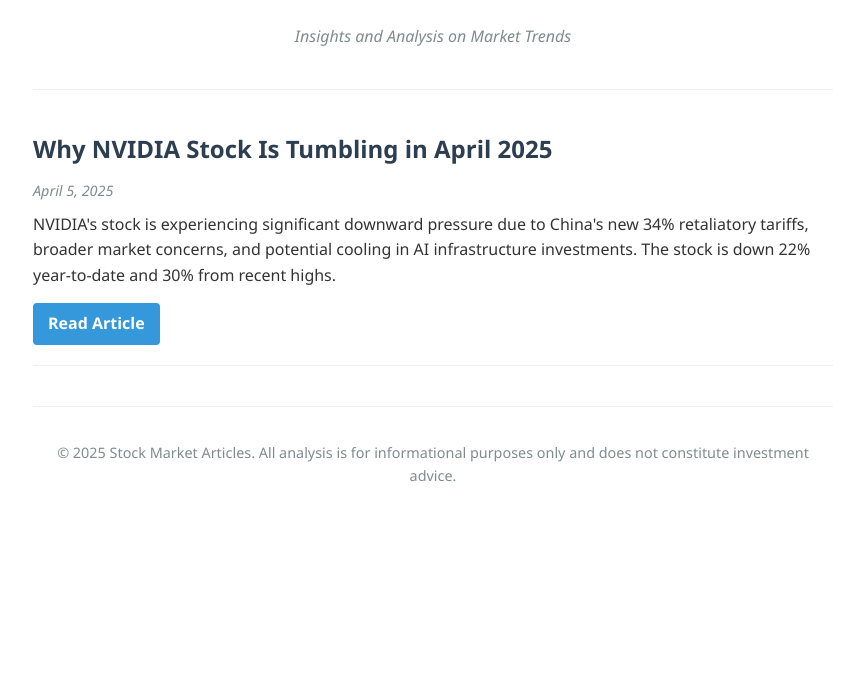
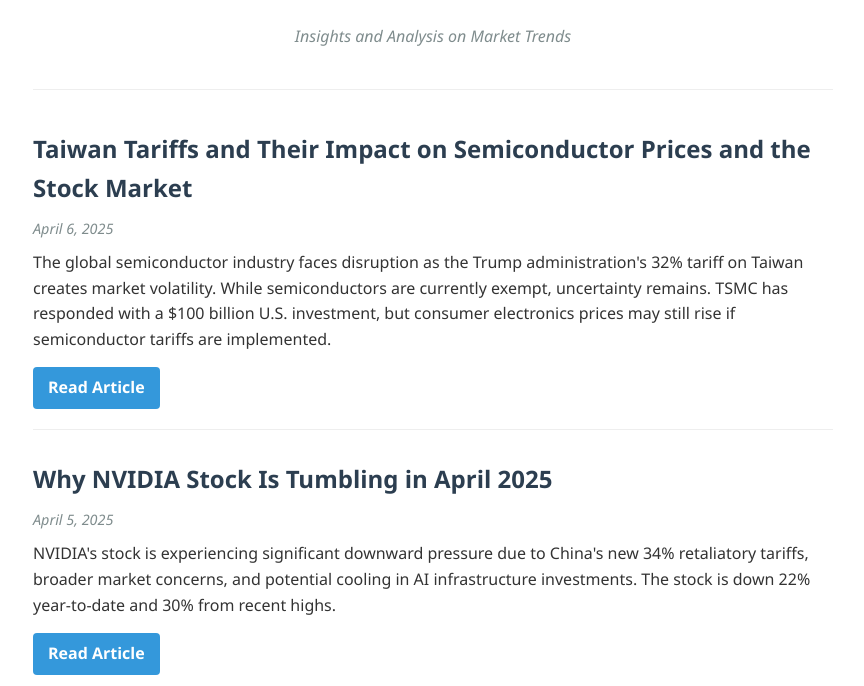
Before and after one commit to Frostbite22/stock-market-articles, a plain HTML site: page index.html in a window 1280 px wide. Shown: the part 114-800 px from the top of the page, without its empty margins (207-1071 px from the left). Drawn offline with Linux system fonts and the light colour scheme.

Commit message:
Update index.html to include Taiwan tariffs article

```diff
--- a/index.html
+++ b/index.html
@@ -81,6 +81,18 @@
     <main>
         <section class="articles">
             <article class="article">
+                <h2>Taiwan Tariffs and Their Impact on Semiconductor Prices and the Stock Market</h2>
+                <div class="date">April 6, 2025</div>
+                <div class="summary">
+                    The global semiconductor industry faces disruption as the Trump administration's 32% tariff on Taiwan
+                    creates market volatility. While semiconductors are currently exempt, uncertainty remains. TSMC has
+                    responded with a $100 billion U.S. investment, but consumer electronics prices may still rise if
+                    semiconductor tariffs are implemented.
+                </div>
+                <a href="blog/taiwan-tariffs-semiconductor-impact-april-2025.html">Read Article</a>
+            </article>
+
+            <article class="article">
                 <h2>Why NVIDIA Stock Is Tumbling in April 2025</h2>
                 <div class="date">April 5, 2025</div>
                 <div class="summary">
```
